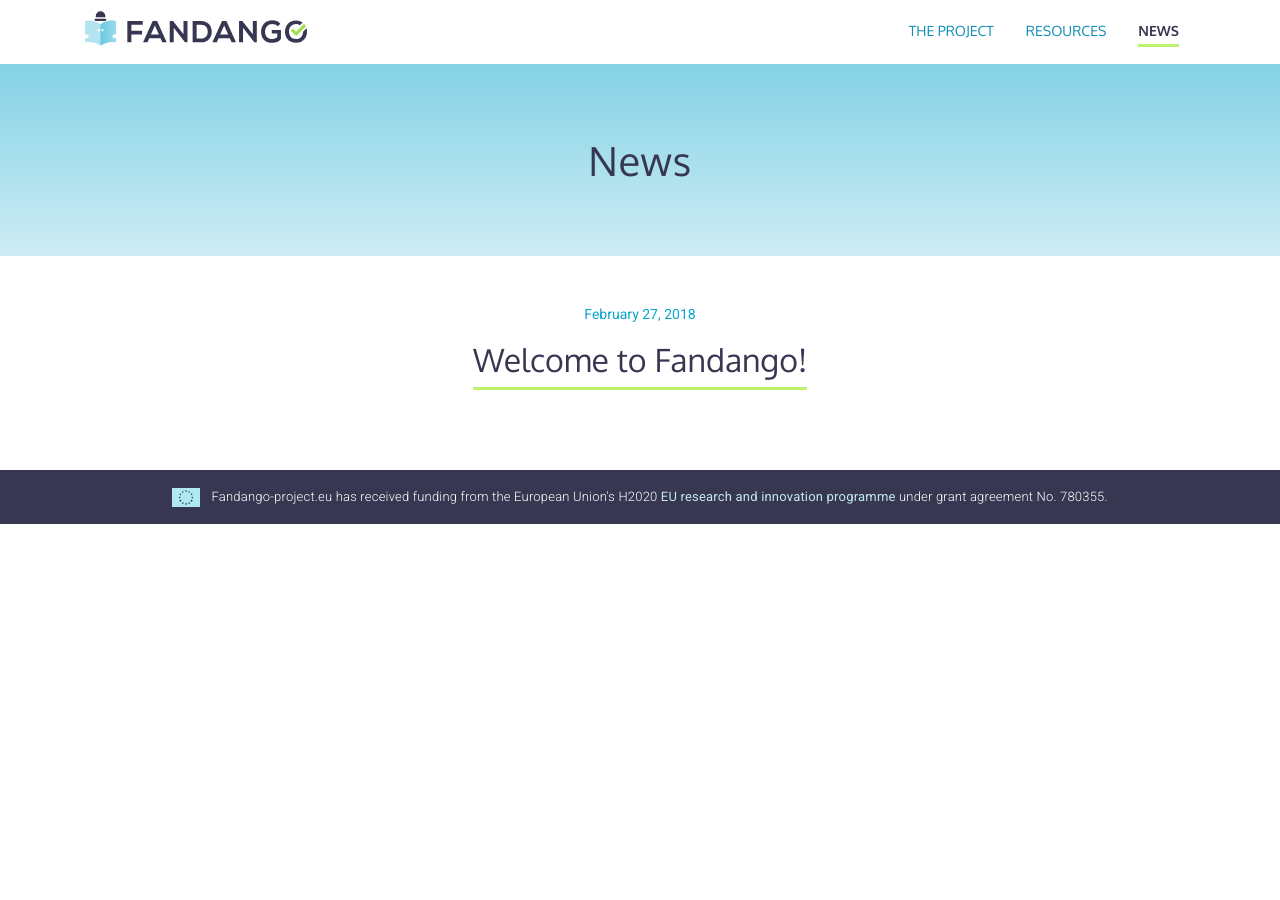
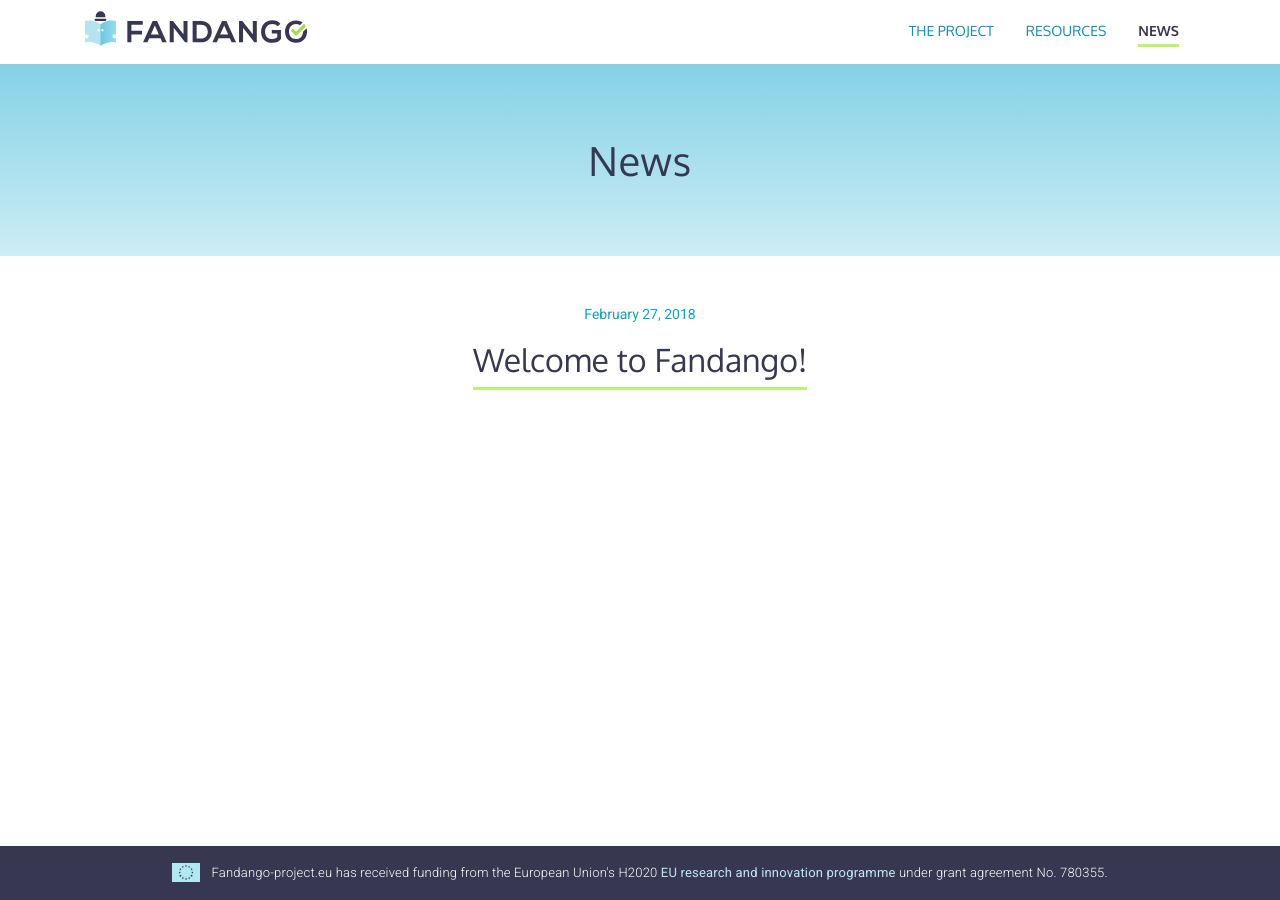
Before and after one commit to fandangOrg/fandango-web, a Jekyll site: the page built from news.md, in a window 1280 px wide. Built offline with Jekyll 4.4.1, drawn with Linux system fonts in a browser that asks for light colours; comment, search, counter and statistics services are not loaded.

Commit message:
Fix navbar in mobile & sticky footer

```diff
--- a/_includes/header.html
+++ b/_includes/header.html
@@ -1,6 +1,6 @@
 {% assign current = page.url | downcase | split: '/' %}
 <header>
-  <div class="container d-flex flex-row align-items-center">
+  <div class="container">
     <a class="navbar-brand" href="/" title="{{ site.title }}">
       <h1>{{ site.title }}</h1>
       <svg width="222" height="35" xmlns="http://www.w3.org/2000/svg" viewBox="0 0 221.72 34.31">
--- a/assets/css/_general.scss
+++ b/assets/css/_general.scss
@@ -11,6 +11,15 @@
 }
 
 // General
+
+html {
+  position: relative;
+  min-height: 100%;
+}
+
+body {
+  margin-bottom: 54px; /* Margin bottom by footer height */
+}
 
 h1, h2, h3, h4, h5,
 .lead,
@@ -60,12 +69,18 @@ h1, h2, h3, h4, h5,
 
 // Header
 
-.navbar-brand  h1 {
-  display: none;
+.navbar-brand {
+  margin: 1rem 0 0;
+  padding: 0;
+
+  h1 {
+    display: none;
+  }
 }
 
 .navbar {
   padding: 0;
+  margin: 0 auto;
 
   .navbar-nav {
     padding: 0;
@@ -107,6 +122,25 @@ h1, h2, h3, h4, h5,
     }
   }
 }
+
+header .container {
+  @extend .d-flex;
+  @extend .align-items-center;
+  flex-direction: column
+}
+
+@include media-breakpoint-up(md) {
+  header .container {
+    flex-direction: row
+  }
+  .navbar {
+    margin: 0;
+  }
+  .navbar-brand {
+    margin: 0;
+  }
+}
+
 
 .page,
 .post{
@@ -442,6 +476,9 @@ h1, h2, h3, h4, h5,
 // Footer
 
 #main-footer {
+  position: absolute;
+  bottom: 0;
+  width: 100%;
   color: white;
   font-size: .813rem;
   font-weight: 300;
```
